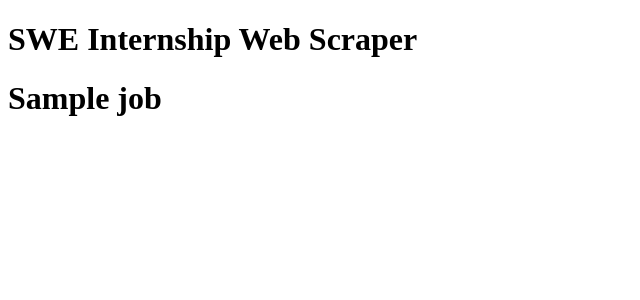
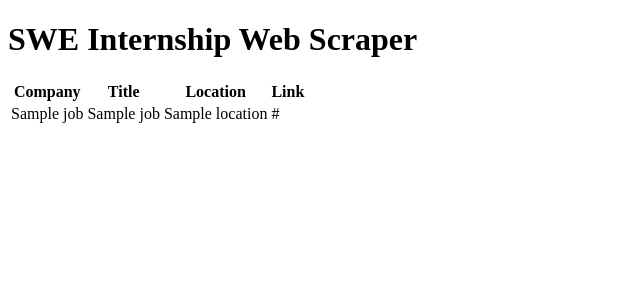
Before and after one commit to jasonlee02/SWE-Internship-Web-Scraper, a Flask app: template templates/generate.html in a window 1280 px wide. Shown: the top 300 px of the page, without its empty margins (0-640 px from the left). Run offline with Flask 2, Linux system fonts and the light colour scheme; the template is opened without the code that fills it: most values are stand-ins (such as "Sample title", 1, 10 or a date in 2020).

Commit message:
add rest of data to generate page

```diff
--- a/app.py
+++ b/app.py
@@ -33,11 +33,15 @@ def generate():
         searchquery = request.form['searchquery']
         LinkedIn = LinkedInScraper(searchquery, location)
         LinkedIn.scrapePage()
-        # LinkedIn.quit()
+        LinkedIn.quit()
         return redirect('/generate')
     else:
         jobs = internships.query.order_by(internships.id).all()
         return render_template('generate.html', jobs=jobs)
 
+@app.route('/delete')
+def delete():
+    pass
+
 if __name__ == "__main__":
     app.run(debug=True)
--- a/templates/generate.html
+++ b/templates/generate.html
@@ -5,7 +5,20 @@
 {%endblock%}
 
 {%block body%}
-    {% for job in jobs %}
-        <h1>{{ job.companyName }}</h1>
-    {% endfor %}
+<table>
+    <tr>
+        <th>Company</th>
+        <th>Title</th>
+        <th>Location</th>
+        <th>Link</th>
+    </tr>
+{% for job in jobs %}
+    <tr>
+        <td>{{ job.companyName }}</td>
+        <td>{{ job.jobTitle }}</td>
+        <td>{{ job.location }}</td>
+        <td>{{ job.link }}</td>
+    </tr>
+{% endfor %}
+</table>
 {%endblock%}
```
Also changed, not shown: test.db.
